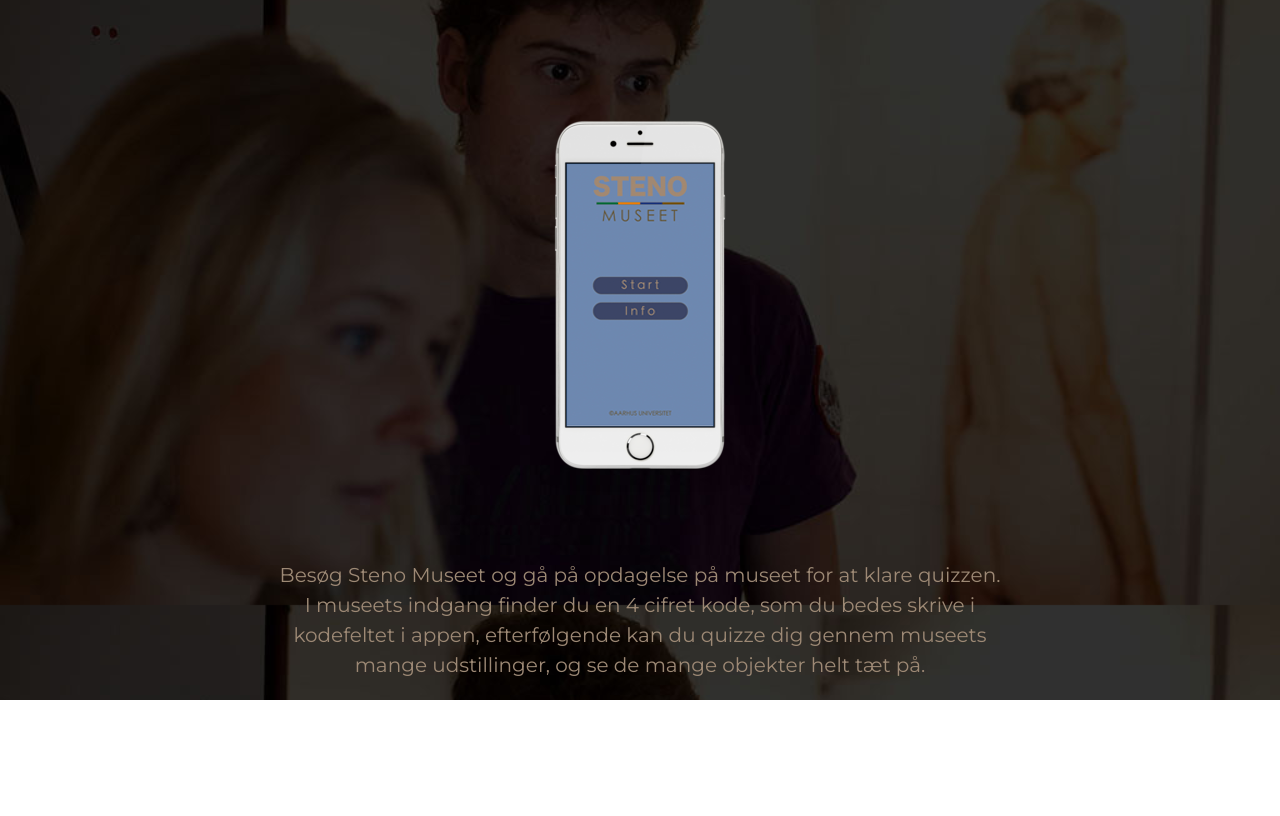
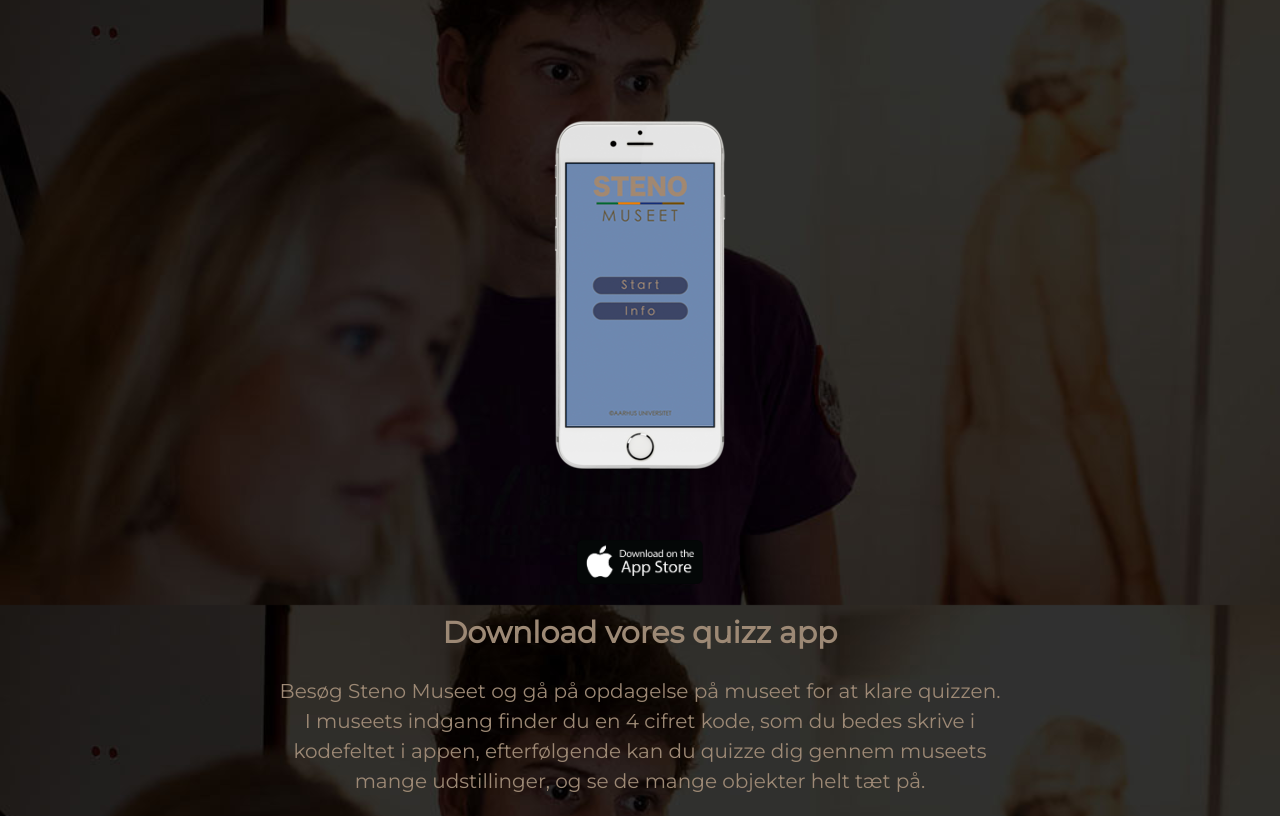
Before and after one commit to sim0n12345/case2, a plain HTML site: page index.html in a window 1280 px wide. Shown: the part 115-931 px from the top of the page. Before the commit the page ends 815 px from the top, so only its background shows below. Drawn offline with Linux system fonts and the light colour scheme.

Commit message:
appstore button

```diff
--- a/index.html
+++ b/index.html
@@ -19,8 +19,13 @@
     <center>
         <img class="mellemrum" src="images/tele.png" alt="telefon med app startside">
     </center>
+    <center>
+
+        <img src="images/appstore.png"  width="10%" alt="appstore knap">
+    </center>
 
     <center>
+        <h2>Download vores quizz app</h2>
     <p>Besøg Steno Museet og gå på opdagelse på museet for at klare quizzen.<br>
         I museets indgang finder du en 4 cifret kode, som du bedes skrive i<br> kodefeltet i appen, efterfølgende kan du quizze dig gennem museets<br> mange udstillinger, og se de mange objekter helt tæt på.</p>
     </center>
```
Also changed, not shown: images/appstore.png (added).
